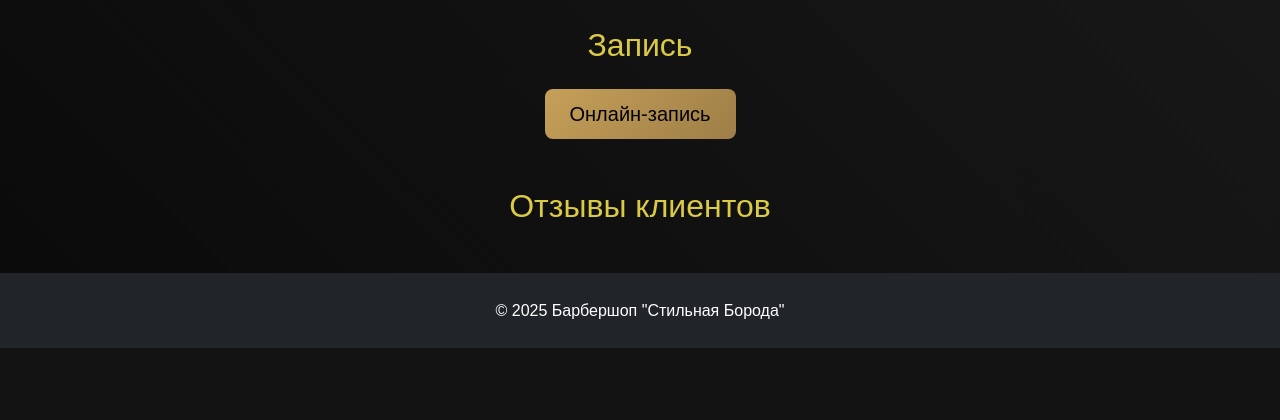
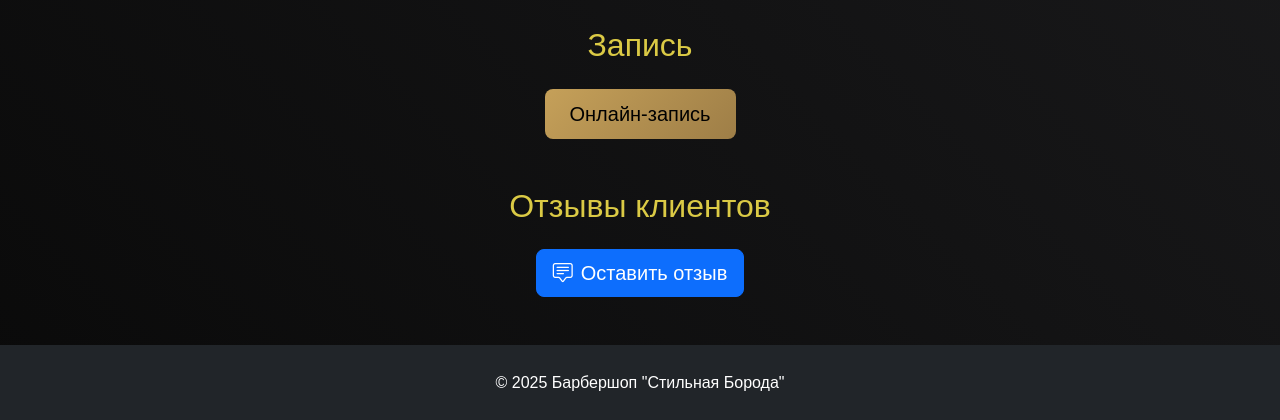
Before and after one commit to Alex-Berezovsky-non/Django_Project, a Django app: page / in a window 1280 px wide. Shown: the part 576-996 px from the top of the page. Before the commit the page ends 924 px from the top, so only its background shows below. Run offline with Django 5.2, Linux system fonts and the light colour scheme; data that the repository does not hold is empty.

Commit message:
hw_42: Добавлена кнопка создания отзыва на главной странице

```diff
--- a/templates/landing.html
+++ b/templates/landing.html
@@ -91,9 +91,13 @@
         </div>
     </section>
 
-    <!-- Секция "Отзывы" -->
     <section class="mb-5">
         <h2 class="mb-4 text-center gradient-heading">Отзывы клиентов</h2>
+        <div class="text-center mb-4">
+            <a href="{% url 'create_review' %}" class="btn btn-primary btn-lg fs-5">
+                <i class="bi bi-chat-square-text me-2"></i>Оставить отзыв
+            </a>
+        </div>
         <div class="row row-cols-1 row-cols-lg-2 g-4">
             {% for review in reviews %}
             <div class="col">
```
